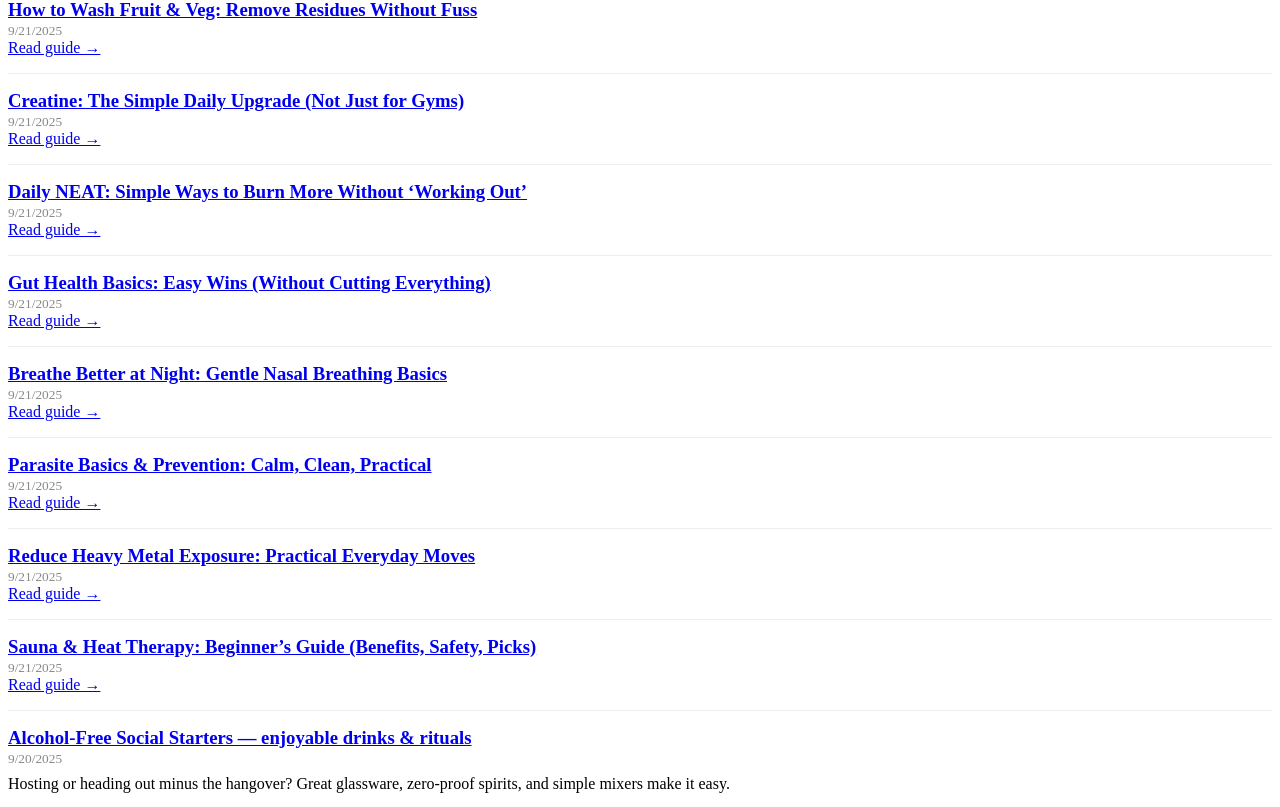
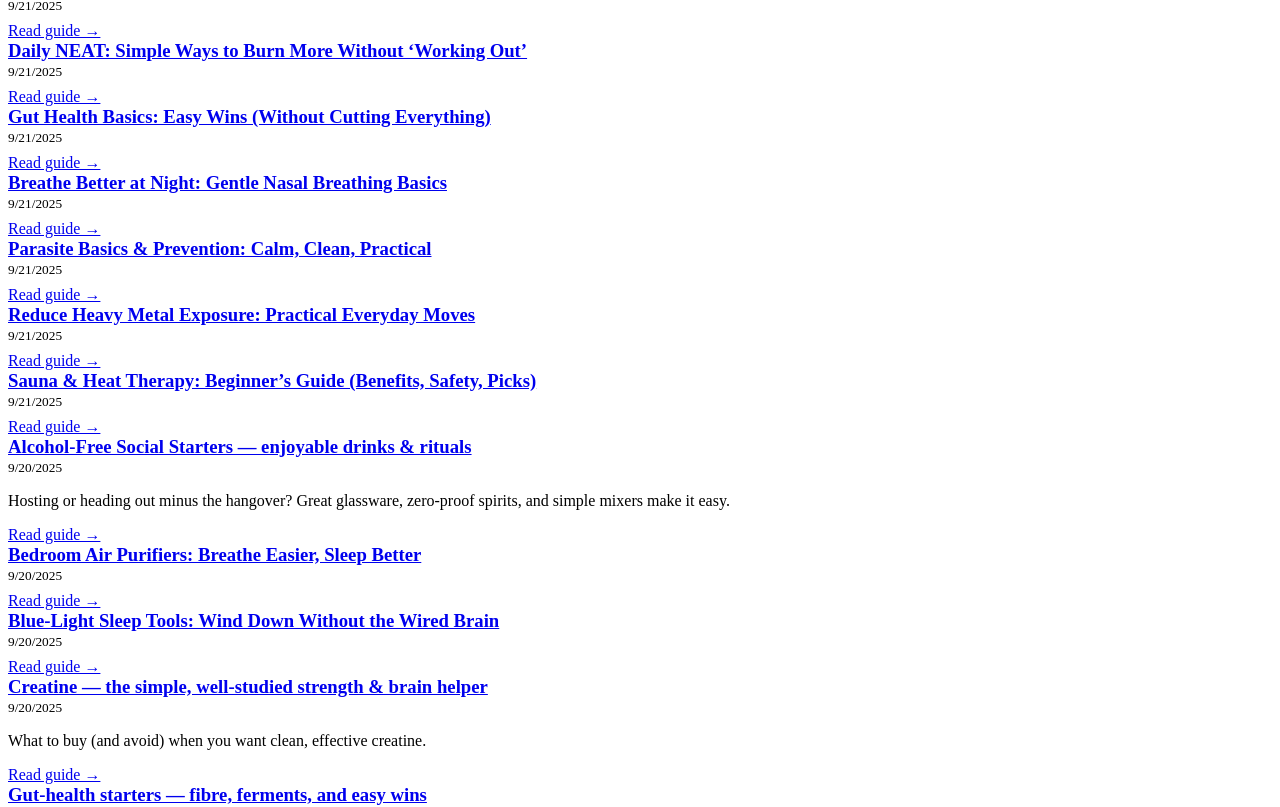
Before and after one commit to dariosandison/Eco---Holistic, a Next.js app: page /guides in a window 1280 px wide. Shown: the part 3457-4264 px from the top of the page. Built offline with nearby package versions, Linux system fonts and the light colour scheme.

Commit message:
Update index.js

```diff
--- a/pages/guides/index.js
+++ b/pages/guides/index.js
@@ -12,28 +12,26 @@ export async function getStaticProps() {
 
 export default function GuidesIndex({ guides }) {
   return (
-    <div>
+    <>
       <h1>Guides</h1>
       {guides.length === 0 ? (
         <p>No guides published yet.</p>
       ) : (
-        <ul style={{ listStyle: 'none', padding: 0 }}>
+        <div className="grid">
           {guides.map((g) => (
-            <li key={g.slug} style={{ padding: '16px 0', borderBottom: '1px solid #eee' }}>
+            <article key={g.slug} className="card">
               <h3 style={{ margin: 0 }}>
                 <Link href={`/guides/${g.slug}`}>{g.title || g.slug}</Link>
               </h3>
-              {g.date && (
-                <small style={{ color: '#888' }}>
-                  {new Date(g.date).toLocaleDateString()}
-                </small>
-              )}
-              {g.excerpt && <p style={{ marginTop: 8 }}>{g.excerpt}</p>}
-              <div><Link href={`/guides/${g.slug}`}>Read guide →</Link></div>
-            </li>
+              {g.date && <small>{new Date(g.date).toLocaleDateString()}</small>}
+              {g.excerpt && <p>{g.excerpt}</p>}
+              <div style={{ marginTop: 8 }}>
+                <Link href={`/guides/${g.slug}`}>Read guide →</Link>
+              </div>
+            </article>
           ))}
-        </ul>
+        </div>
       )}
-    </div>
+    </>
   );
 }
```
